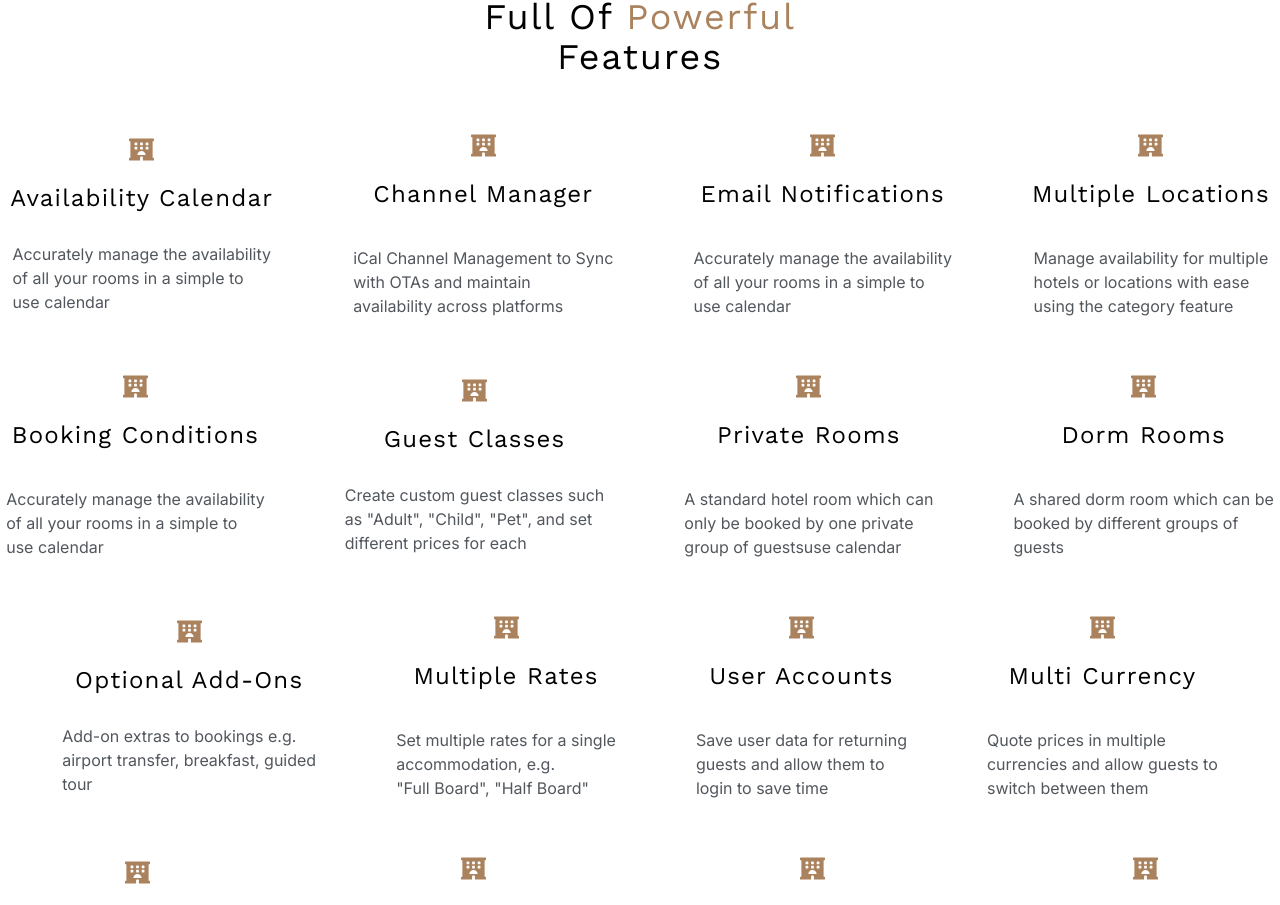
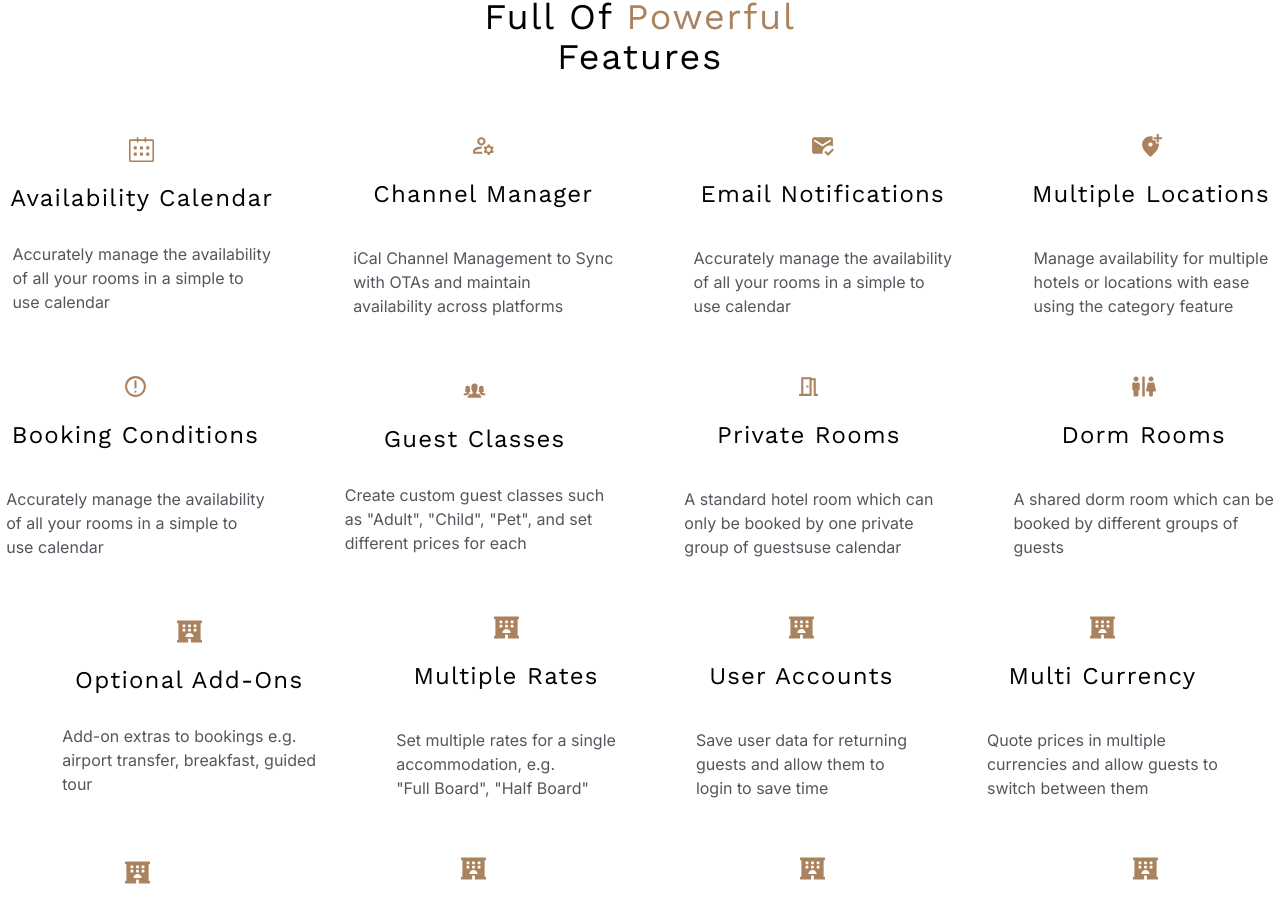
Before and after one commit to Richson-Tech/groove, a Next.js app: page / in a window 1280 px wide. Shown: the part 3610-4515 px from the top of the page. Built offline with nearby package versions, Linux system fonts and the light colour scheme.

Commit message:
more icons added

```diff
--- a/src/app/page.jsx
+++ b/src/app/page.jsx
@@ -1,11 +1,15 @@
 import Image from "next/image";
 import Link from "next/link";
 import React from "react";
-import { FaHotel } from "react-icons/fa";
-import { MdBorderColor } from "react-icons/md";
+import { FaHotel, FaRestroom } from "react-icons/fa";
+import { MdBorderColor, MdMarkEmailRead, MdAddLocationAlt,MdOutlineMeetingRoom,MdOutlineManageAccounts } from "react-icons/md";
 import { SiGoogletranslate } from "react-icons/si";
 import { VscServerEnvironment } from "react-icons/vsc";
-import { BsEmojiSmileFill, BsCreditCard } from "react-icons/bs";
+import { BsEmojiSmileFill, BsCreditCard, BsPersonSquare } from "react-icons/bs";
+import { SlCalender} from "react-icons/sl";
+import { GrUserManager} from "react-icons/gr";
+import { CgDanger} from "react-icons/cg";
+import { IoIosPeople} from "react-icons/io";
 import png from "../../public/ss.png";
 
 const page = () => {
@@ -307,7 +311,7 @@ const page = () => {
 
       <div className="flex flex-row gap-20 items-center justify-center mt-14 font-normal">
         <div className="flex flex-col items-center justify-center">
-          <FaHotel size={25} className="text-[#AA825D]" />
+          <SlCalender size={25} className="text-[#AA825D]" />
           <h3 className="text-2xl font-['Work_Sans'] mt-5 mb-7 tracking-wider">
             Availability Calendar
           </h3>
@@ -318,7 +322,7 @@ const page = () => {
           </p>
         </div>
         <div className="flex flex-col items-center justify-center">
-          <FaHotel size={25} className="text-[#AA825D]" />
+          <MdOutlineManageAccounts size={25} className="text-[#AA825D]" />
           <h3 className="text-2xl font-['Work_Sans'] mt-5 mb-9 tracking-wider">
             Channel Manager
           </h3>
@@ -328,7 +332,7 @@ const page = () => {
           </p>
         </div>
         <div className="flex flex-col items-center justify-center">
-          <FaHotel size={25} className="text-[#AA825D]" />
+          <MdMarkEmailRead size={25} className="text-[#AA825D]" />
           <h3 className="text-2xl font-['Work_Sans'] mt-5 mb-9 tracking-wider">
             Email Notifications
           </h3>
@@ -339,7 +343,7 @@ const page = () => {
           </p>
         </div>
         <div className="flex flex-col items-center justify-center">
-          <FaHotel size={25} className="text-[#AA825D]" />
+          <MdAddLocationAlt size={25} className="text-[#AA825D]" />
           <h3 className="text-2xl font-['Work_Sans'] mt-5 mb-9 tracking-wider">
             Multiple Locations
           </h3>
@@ -351,7 +355,7 @@ const page = () => {
       </div>
       <div className="flex flex-row gap-20 items-center justify-center mt-14 font-normal">
         <div className="flex flex-col items-center justify-center">
-          <FaHotel size={25} className="text-[#AA825D]" />
+          <CgDanger size={25} className="text-[#AA825D]" />
           <h3 className="text-2xl font-['Work_Sans'] mt-5 mb-9 tracking-wider">
             Booking Conditions
           </h3>
@@ -362,7 +366,7 @@ const page = () => {
           </p>
         </div>
         <div className="flex flex-col items-center justify-center">
-          <FaHotel size={25} className="text-[#AA825D]" />
+          <IoIosPeople size={25} className="text-[#AA825D]" />
           <h3 className="text-2xl font-['Work_Sans'] mt-5 mb-7 tracking-wider">
             Guest Classes
           </h3>
@@ -372,7 +376,7 @@ const page = () => {
           </p>
         </div>
         <div className="flex flex-col items-center justify-center">
-          <FaHotel size={25} className="text-[#AA825D]" />
+          <MdOutlineMeetingRoom size={25} className="text-[#AA825D]" />
           <h3 className="text-2xl font-['Work_Sans'] mt-5 mb-9 tracking-wider">
             Private Rooms
           </h3>
@@ -383,7 +387,7 @@ const page = () => {
           </p>
         </div>
         <div className="flex flex-col items-center justify-center">
-          <FaHotel size={25} className="text-[#AA825D]" />
+          <FaRestroom size={25} className="text-[#AA825D]" />
           <h3 className="text-2xl font-['Work_Sans'] mt-5 mb-9 tracking-wider">
             Dorm Rooms
           </h3>
```
